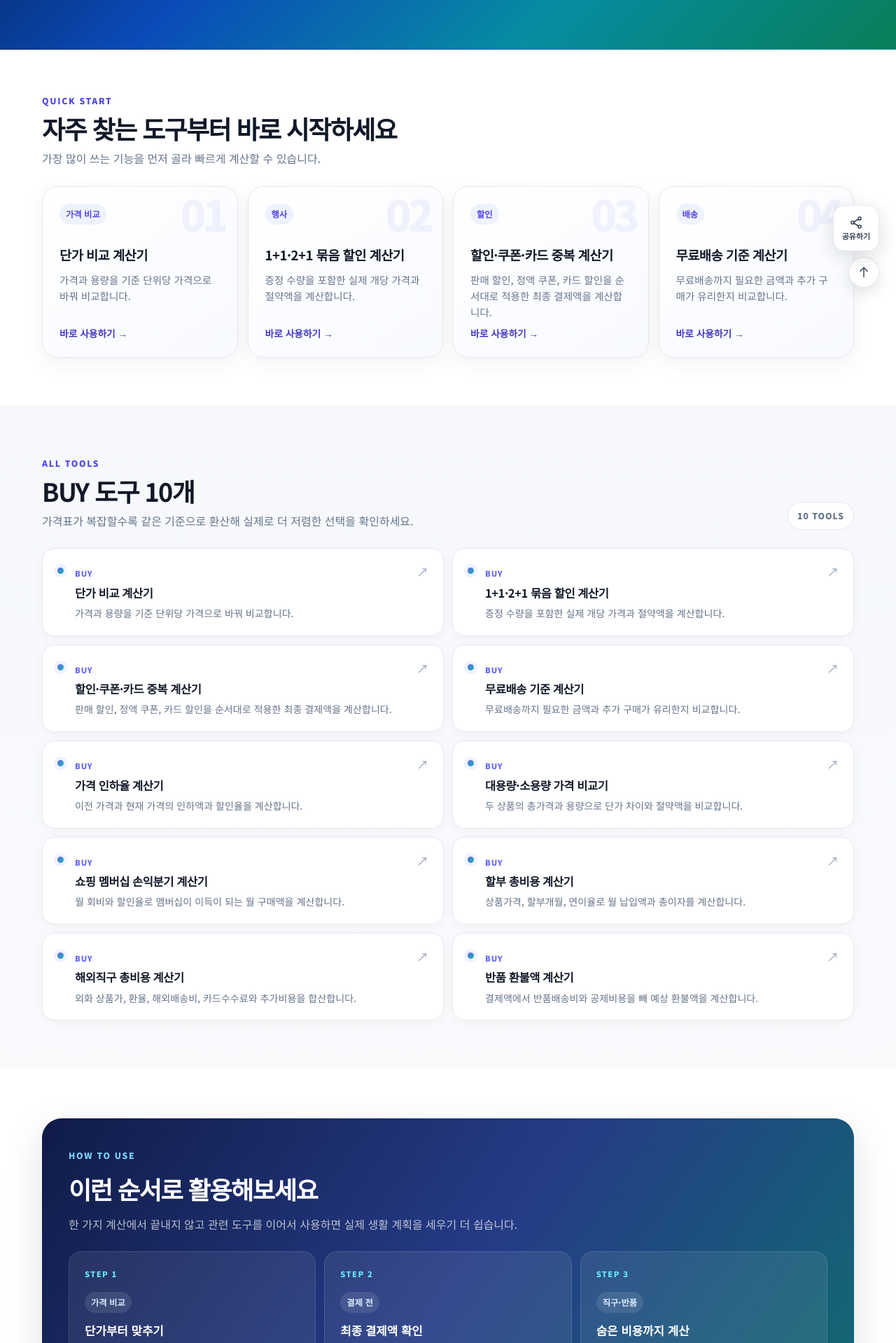
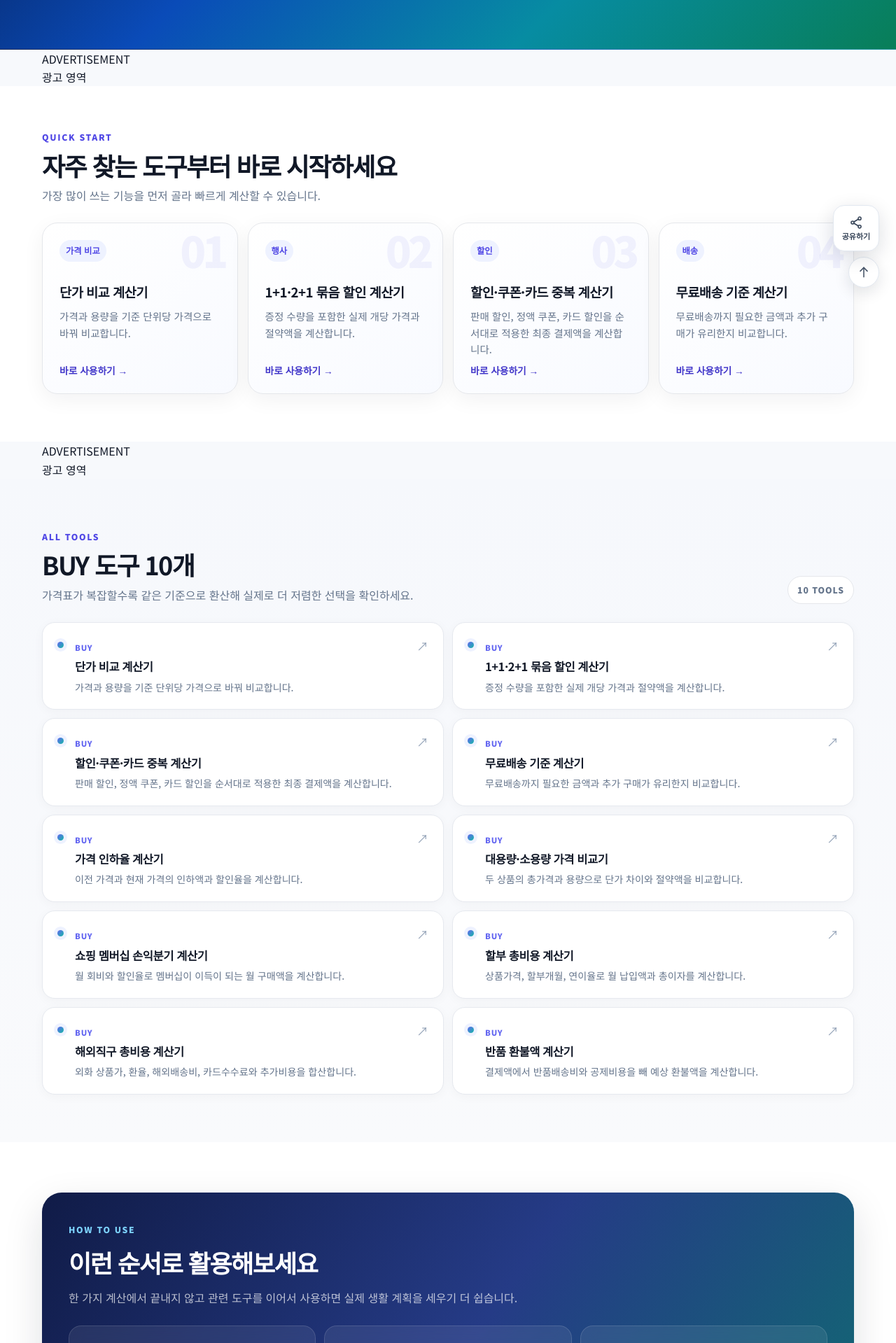
Before and after one commit to license-book/life-tools, a Next.js app: page /buy in a window 1280 px wide. Shown: the part 361-2280 px from the top of the page at 70% size. Built offline with nearby package versions, Linux system fonts and the light colour scheme.

Commit message:
Add ad module spaces to category landing pages

```diff
--- a/components/category/CategoryLandingBody.tsx
+++ b/components/category/CategoryLandingBody.tsx
@@ -1,33 +1,18 @@
 import Link from "next/link";
+import AdSlot from "@/components/ads/AdSlot";
 import type { ToolDefinition } from "@/types/tool";
 
 type QuickLink = { label: string; title: string; description: string; slug: string };
 type Guide = { label: string; title: string; description: string };
-
-type Props = {
-  category: ToolDefinition["category"];
-  tools: ToolDefinition[];
-  quickLinks: QuickLink[];
-  guides: Guide[];
-  intro: string;
-};
+type Props = { category: ToolDefinition["category"]; tools: ToolDefinition[]; quickLinks: QuickLink[]; guides: Guide[]; intro: string; };
 
 export default function CategoryLandingBody({ category, tools, quickLinks, guides, intro }: Props) {
   return <>
-    <section className="category-quick-section">
-      <div className="container">
-        <div className="category-section-head"><span className="category-kicker">QUICK START</span><h2>자주 찾는 도구부터 바로 시작하세요</h2><p>가장 많이 쓰는 기능을 먼저 골라 빠르게 계산할 수 있습니다.</p></div>
-        <div className="category-quick-grid">{quickLinks.map((item, index)=><Link className="category-quick-card" href={`/tools/${item.slug}`} key={item.slug}><span className="category-quick-number">0{index+1}</span><span className="category-quick-label">{item.label}</span><h3>{item.title}</h3><p>{item.description}</p><strong>바로 사용하기 <span aria-hidden="true">→</span></strong></Link>)}</div>
-      </div>
-    </section>
-    <section className="category-tools-section">
-      <div className="container">
-        <div className="category-section-head category-section-head-row"><div><span className="category-kicker">ALL TOOLS</span><h2>{category} 도구 {tools.length}개</h2><p>{intro}</p></div><span className="category-count">{tools.length} TOOLS</span></div>
-        <div className="category-tool-grid">{tools.map(tool=><Link className="category-tool-card" href={`/tools/${tool.slug}`} key={tool.slug}><span className="category-tool-dot"/><div><span className="category-tool-label">{category}</span><h3>{tool.name}</h3><p>{tool.shortDescription}</p></div><span className="category-tool-arrow" aria-hidden="true">↗</span></Link>)}</div>
-      </div>
-    </section>
-    <section className="category-guide-section">
-      <div className="container"><div className="category-guide-wrap"><div className="category-guide-title"><span className="category-kicker">HOW TO USE</span><h2>이런 순서로 활용해보세요</h2><p>한 가지 계산에서 끝내지 않고 관련 도구를 이어서 사용하면 실제 생활 계획을 세우기 더 쉽습니다.</p></div><div className="category-guide-grid">{guides.map((guide,index)=><article className="category-guide-card" key={guide.title}><span className="category-guide-step">STEP {index+1}</span><span className="category-quick-label">{guide.label}</span><h3>{guide.title}</h3><p>{guide.description}</p></article>)}</div></div></div>
-    </section>
+    <div className="container"><AdSlot placement={`category-${category.toLowerCase()}-after-hero`} className="ad-slot-wide" /></div>
+    <section className="category-quick-section"><div className="container"><div className="category-section-head"><span className="category-kicker">QUICK START</span><h2>자주 찾는 도구부터 바로 시작하세요</h2><p>가장 많이 쓰는 기능을 먼저 골라 빠르게 계산할 수 있습니다.</p></div><div className="category-quick-grid">{quickLinks.map((item,index)=><Link className="category-quick-card" href={`/tools/${item.slug}`} key={item.slug}><span className="category-quick-number">0{index+1}</span><span className="category-quick-label">{item.label}</span><h3>{item.title}</h3><p>{item.description}</p><strong>바로 사용하기 <span aria-hidden="true">→</span></strong></Link>)}</div></div></section>
+    <div className="container"><AdSlot placement={`category-${category.toLowerCase()}-middle`} className="ad-slot-wide" /></div>
+    <section className="category-tools-section"><div className="container"><div className="category-section-head category-section-head-row"><div><span className="category-kicker">ALL TOOLS</span><h2>{category} 도구 {tools.length}개</h2><p>{intro}</p></div><span className="category-count">{tools.length} TOOLS</span></div><div className="category-tool-grid">{tools.map(tool=><Link className="category-tool-card" href={`/tools/${tool.slug}`} key={tool.slug}><span className="category-tool-dot"/><div><span className="category-tool-label">{category}</span><h3>{tool.name}</h3><p>{tool.shortDescription}</p></div><span className="category-tool-arrow" aria-hidden="true">↗</span></Link>)}</div></div></section>
+    <section className="category-guide-section"><div className="container"><div className="category-guide-wrap"><div className="category-guide-title"><span className="category-kicker">HOW TO USE</span><h2>이런 순서로 활용해보세요</h2><p>한 가지 계산에서 끝내지 않고 관련 도구를 이어서 사용하면 실제 생활 계획을 세우기 더 쉽습니다.</p></div><div className="category-guide-grid">{guides.map((guide,index)=><article className="category-guide-card" key={guide.title}><span className="category-guide-step">STEP {index+1}</span><span className="category-quick-label">{guide.label}</span><h3>{guide.title}</h3><p>{guide.description}</p></article>)}</div></div></div></section>
+    <div className="container"><AdSlot placement={`category-${category.toLowerCase()}-bottom`} className="ad-slot-wide" /></div>
   </>;
 }
```
